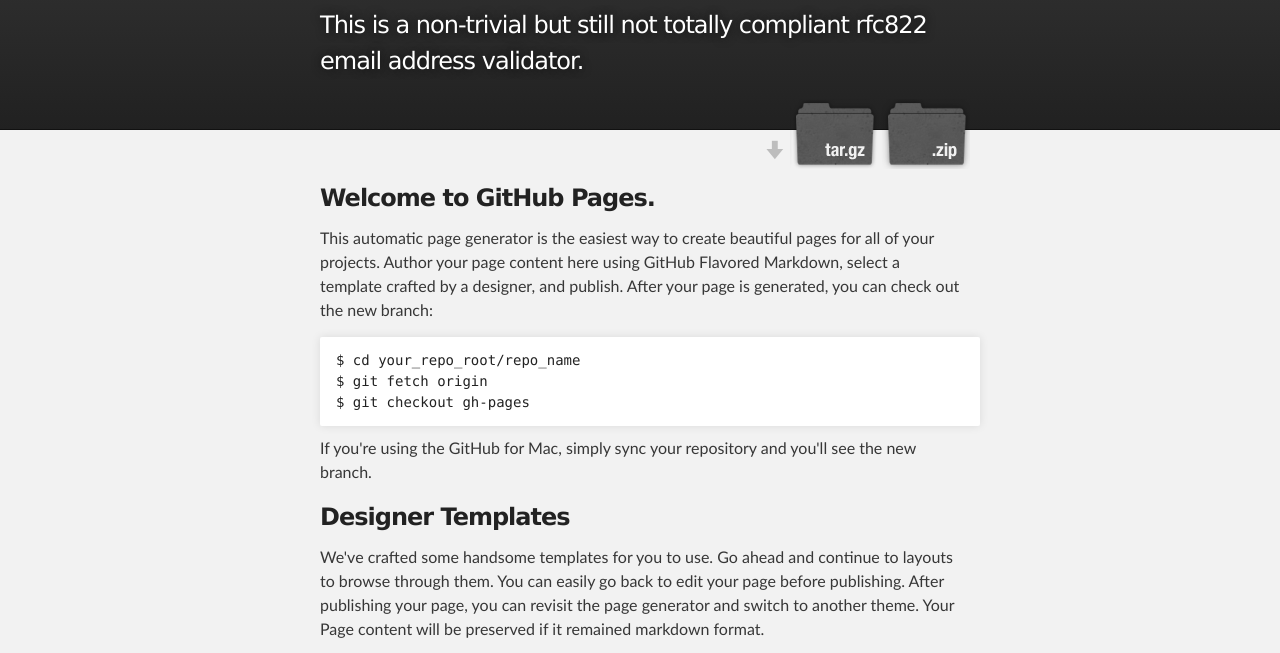
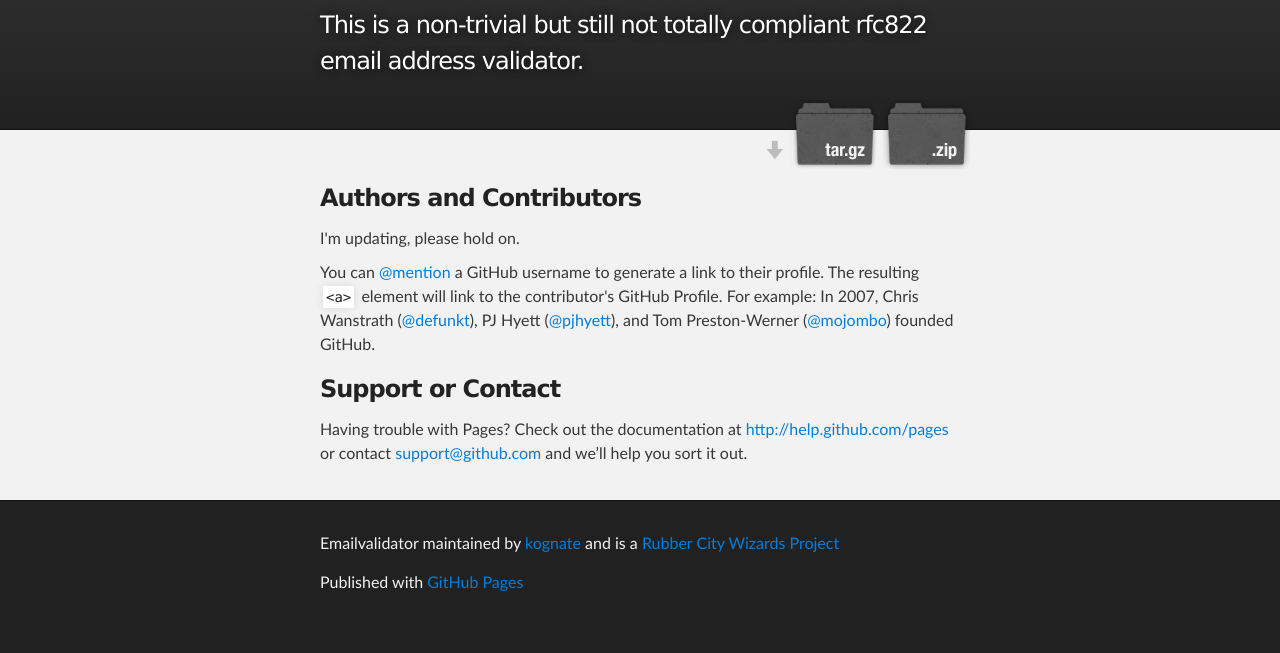
Before and after one commit to kognate/EmailValidator, a plain HTML site: page index.html in a window 1280 px wide. Shown: the part 116-769 px from the top of the page. Drawn offline with Linux system fonts and the light colour scheme.

Commit message:
started to add pages

```diff
--- a/index.html
+++ b/index.html
@@ -31,30 +31,10 @@
     <!-- MAIN CONTENT -->
     <div id="main_content_wrap" class="outer">
       <section id="main_content" class="inner">
-        <h3>
-<a name="welcome-to-github-pages" class="anchor" href="#welcome-to-github-pages"><span class="octicon octicon-link"></span></a>Welcome to GitHub Pages.</h3>
-
-<p>This automatic page generator is the easiest way to create beautiful pages for all of your projects. Author your page content here using GitHub Flavored Markdown, select a template crafted by a designer, and publish. After your page is generated, you can check out the new branch:</p>
-
-<pre><code>$ cd your_repo_root/repo_name
-$ git fetch origin
-$ git checkout gh-pages
-</code></pre>
-
-<p>If you're using the GitHub for Mac, simply sync your repository and you'll see the new branch.</p>
-
-<h3>
-<a name="designer-templates" class="anchor" href="#designer-templates"><span class="octicon octicon-link"></span></a>Designer Templates</h3>
-
-<p>We've crafted some handsome templates for you to use. Go ahead and continue to layouts to browse through them. You can easily go back to edit your page before publishing. After publishing your page, you can revisit the page generator and switch to another theme. Your Page content will be preserved if it remained markdown format.</p>
-
-<h3>
-<a name="rather-drive-stick" class="anchor" href="#rather-drive-stick"><span class="octicon octicon-link"></span></a>Rather Drive Stick?</h3>
-
-<p>If you prefer to not use the automatic generator, push a branch named <code>gh-pages</code> to your repository to create a page manually. In addition to supporting regular HTML content, GitHub Pages support Jekyll, a simple, blog aware static site generator written by our own Tom Preston-Werner. Jekyll makes it easy to create site-wide headers and footers without having to copy them across every page. It also offers intelligent blog support and other advanced templating features.</p>
-
 <h3>
 <a name="authors-and-contributors" class="anchor" href="#authors-and-contributors"><span class="octicon octicon-link"></span></a>Authors and Contributors</h3>
+
+I'm updating, please hold on.
 
 <p>You can <a href="https://github.com/blog/821" class="user-mention">@mention</a> a GitHub username to generate a link to their profile. The resulting <code>&lt;a&gt;</code> element will link to the contributor's GitHub Profile. For example: In 2007, Chris Wanstrath (<a href="https://github.com/defunkt" class="user-mention">@defunkt</a>), PJ Hyett (<a href="https://github.com/pjhyett" class="user-mention">@pjhyett</a>), and Tom Preston-Werner (<a href="https://github.com/mojombo" class="user-mention">@mojombo</a>) founded GitHub.</p>
 
@@ -68,7 +48,8 @@ $ git checkout gh-pages
     <!-- FOOTER  -->
     <div id="footer_wrap" class="outer">
       <footer class="inner">
-        <p class="copyright">Emailvalidator maintained by <a href="https://github.com/kognate">kognate</a></p>
+      <p class="copyright">Emailvalidator maintained by <a href="https://github.com/kognate">kognate</a> and is a
+      <a href="http://rubbercitywizards.com">Rubber City Wizards Project</a></p>
         <p>Published with <a href="http://pages.github.com">GitHub Pages</a></p>
       </footer>
     </div>
```
